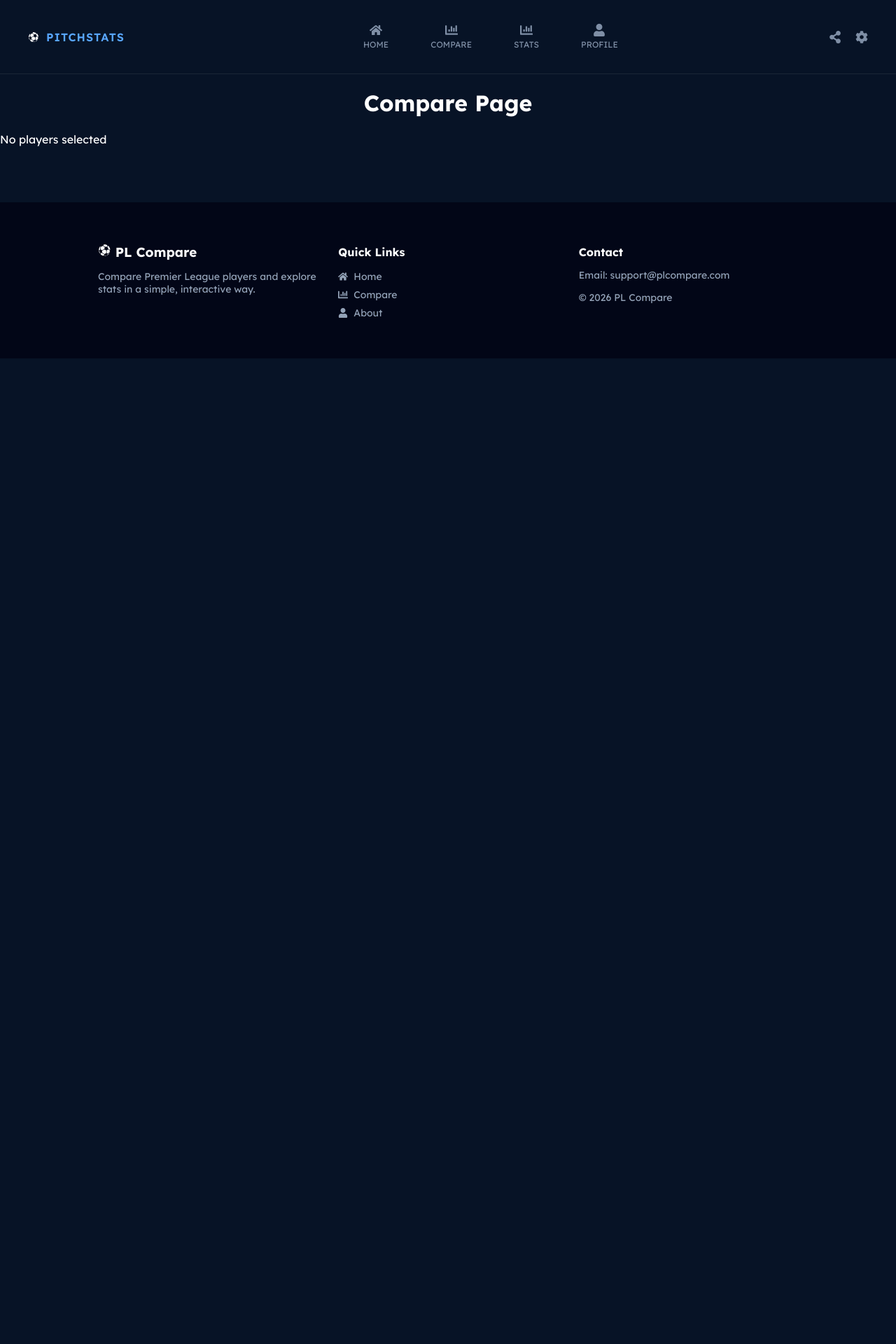
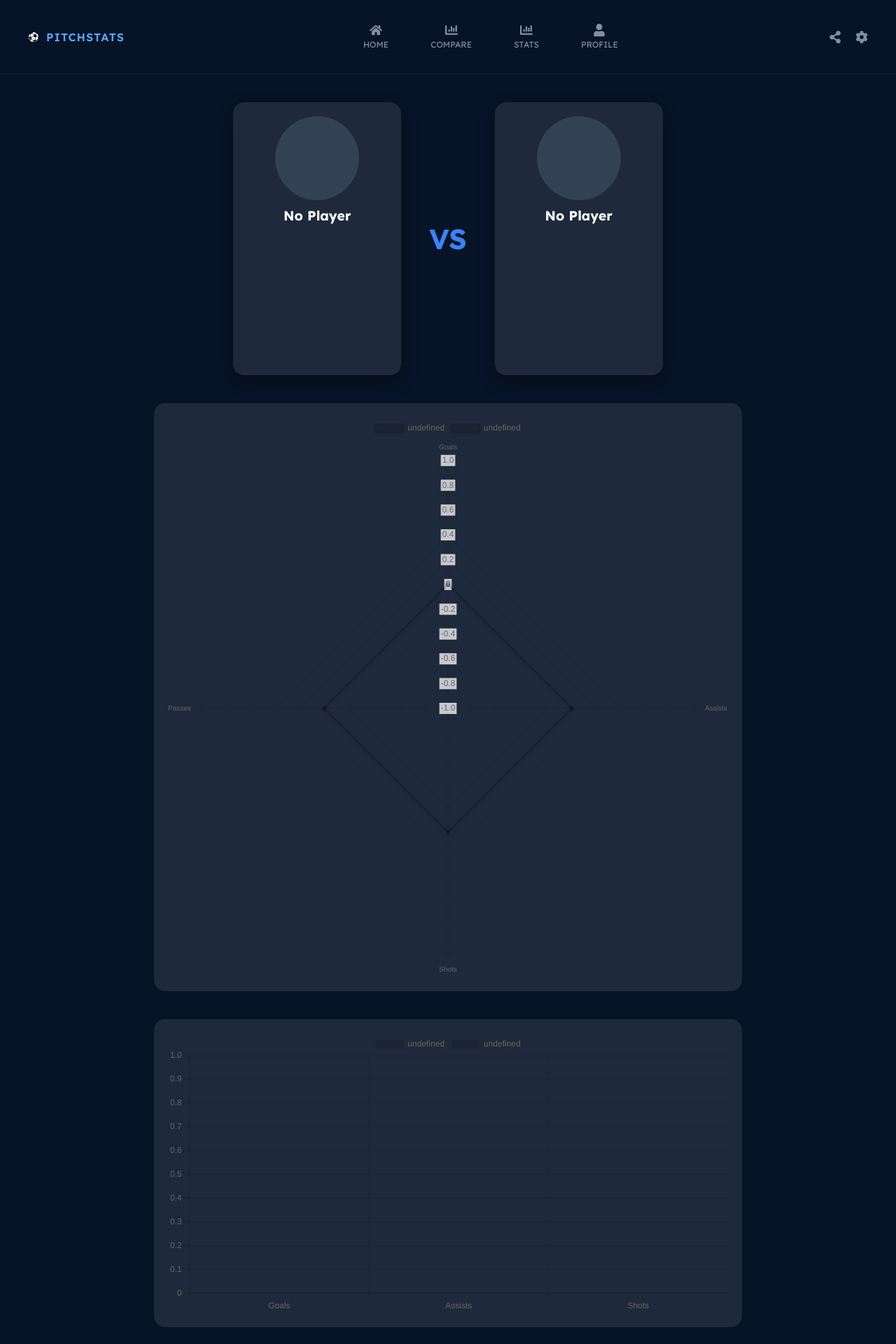
Before and after one commit to GKaz17/dv200-football-dashboard, a React (Create React App) app: page /compare in a window 1280 px wide. Shown: the top 1920 px of the page at 70% size. Before the commit the page ends 800 px from the top, so only its background shows below. Built offline with nearby package versions, Linux system fonts and the light colour scheme.

Commit message:
some player cards and chart stats. its been a while im not sure what else i added but compare page is decent just needs improvement

```diff
--- a/src/App.css
+++ b/src/App.css
@@ -312,3 +312,40 @@ gap:8px;
 .footer a:hover{
 color:white;
 }
+
+/*comparison page*/
+
+.compare-top{
+display:flex;
+justify-content:center;
+align-items:center;
+gap:40px;
+margin:40px 0;
+}
+
+.player-card{
+background:#1e293b;
+padding:20px;
+border-radius:16px;
+width:200px;
+text-align:center;
+}
+
+.player-card img{
+width:100px;
+border-radius:50%;
+}
+
+.chart-section{
+max-width:800px;
+margin:40px auto;
+background:#1e293b;
+padding:20px;
+border-radius:16px;
+}
+
+.vs{
+font-size:40px;
+font-weight:bold;
+color:#3b82f6;
+}
--- a/src/components/PlayerCard.jsx
+++ b/src/components/PlayerCard.jsx
@@ -0,0 +1,37 @@
+function PlayerCard({ player }) {
+
+if (!player) {
+  return (
+    <div className="player-card">
+      <div className="placeholder-img"></div>
+      <h3>No Player</h3>
+    </div>
+  );
+}
+
+const stats = player.statistics?.[0];
+
+return (
+
+<div className="player-card">
+
+<img
+  src={player.player.photo}
+  alt={player.player.name}
+/>
+
+<h3>{player.player.name}</h3>
+
+<p>{stats?.team?.name}</p>
+<p>{stats?.games?.position}</p>
+
+<p>Goals: {stats?.goals?.total || 0}</p>
+<p>Assists: {stats?.goals?.assists || 0}</p>
+
+</div>
+
+);
+
+}
+
+export default PlayerCard;
--- a/src/pages/ComparePage.js
+++ b/src/pages/ComparePage.js
@@ -1,4 +1,32 @@
 import { useLocation } from "react-router-dom";
+import PlayerCard from "../components/PlayerCard";
+
+import {
+  Chart as ChartJS,
+  BarElement,
+  CategoryScale,
+  LinearScale,
+  Tooltip,
+  Legend,
+  ArcElement,
+  RadialLinearScale,
+  PointElement,
+  LineElement
+} from "chart.js";
+
+import { Bar, Pie, Radar } from "react-chartjs-2";
+
+ChartJS.register(
+  BarElement,
+  CategoryScale,
+  LinearScale,
+  Tooltip,
+  Legend,
+  ArcElement,
+  RadialLinearScale,
+  PointElement,
+  LineElement
+);
 
 function ComparePage() {
 
@@ -7,30 +35,115 @@ const location = useLocation();
 const player1 = location.state?.player1;
 const player2 = location.state?.player2;
 
-console.log(player1, player2);
+const stats1 = player1?.statistics?.[0];
+const stats2 = player2?.statistics?.[0];
+
+/*  DATA */
+const comparisonData = {
+  goals: [
+    stats1?.goals?.total || 0,
+    stats2?.goals?.total || 0
+  ],
+  assists: [
+    stats1?.goals?.assists || 0,
+    stats2?.goals?.assists || 0
+  ],
+  shots: [
+    stats1?.shots?.total || 0,
+    stats2?.shots?.total || 0
+  ],
+  passes: [
+    stats1?.passes?.total || 0,
+    stats2?.passes?.total || 0
+  ]
+};
+
+/*  BAR */
+const barData = {
+  labels: ["Goals", "Assists", "Shots"],
+  datasets: [
+    {
+      label: player1?.player?.name,
+      data: [
+        comparisonData.goals[0],
+        comparisonData.assists[0],
+        comparisonData.shots[0]
+      ]
+    },
+    {
+      label: player2?.player?.name,
+      data: [
+        comparisonData.goals[1],
+        comparisonData.assists[1],
+        comparisonData.shots[1]
+      ]
+    }
+  ]
+};
+
+/*  PIE */
+const pieData = {
+  labels: ["Player 1", "Player 2"],
+  datasets: [
+    {
+      data: [
+        comparisonData.goals[0] + comparisonData.assists[0],
+        comparisonData.goals[1] + comparisonData.assists[1]
+      ]
+    }
+  ]
+};
+
+/*  RADAR */
+const radarData = {
+  labels: ["Goals", "Assists", "Shots", "Passes"],
+  datasets: [
+    {
+      label: player1?.player?.name,
+      data: [
+        comparisonData.goals[0],
+        comparisonData.assists[0],
+        comparisonData.shots[0],
+        comparisonData.passes[0]
+      ]
+    },
+    {
+      label: player2?.player?.name,
+      data: [
+        comparisonData.goals[1],
+        comparisonData.assists[1],
+        comparisonData.shots[1],
+        comparisonData.passes[1]
+      ]
+    }
+  ]
+};
 
 return (
 
 <div>
 
-<h1>Compare Page</h1>
-
-{player1 && player2 ? (
-
-<div>
-
-<h2>{player1.player.name} vs {player2.player.name}</h2>
-
-<img src={player1.player.photo} alt="player1" />
-<img src={player2.player.photo} alt="player2" />
-
+{/*  TOP SECTION */}
+<div className="compare-top">
+  <PlayerCard player={player1} />
+  <div className="vs">VS</div>
+  <PlayerCard player={player2} />
 </div>
 
-) : (
+{/*  RADAR */}
+<div className="chart-section">
+  <Radar data={radarData} />
+</div>
 
-<p>No players selected</p>
+{/*  BAR */}
+<div className="chart-section">
+  <Bar data={barData} />
+</div>
 
-)}
+{/*  PIE */}
+<div className="chart-section">
+  <Pie data={pieData} />
+</div>
 
 </div>
 
```
